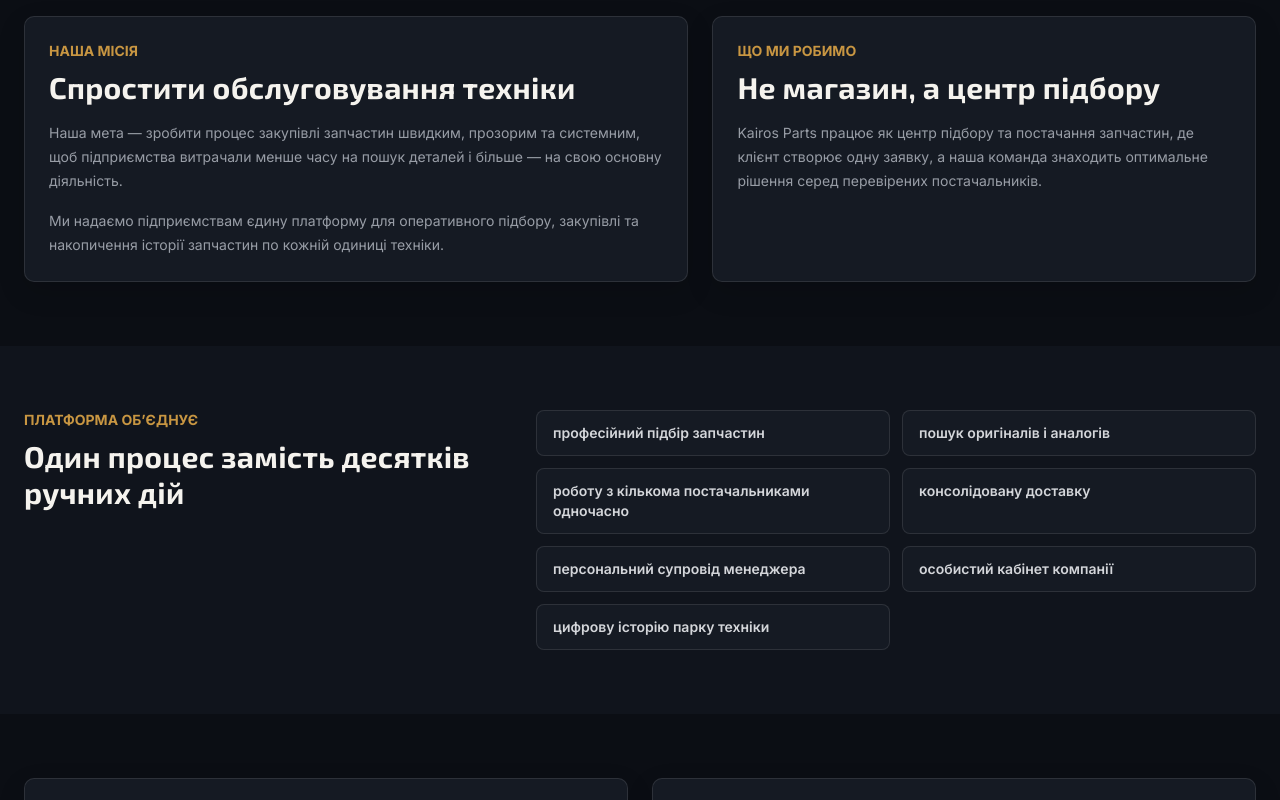
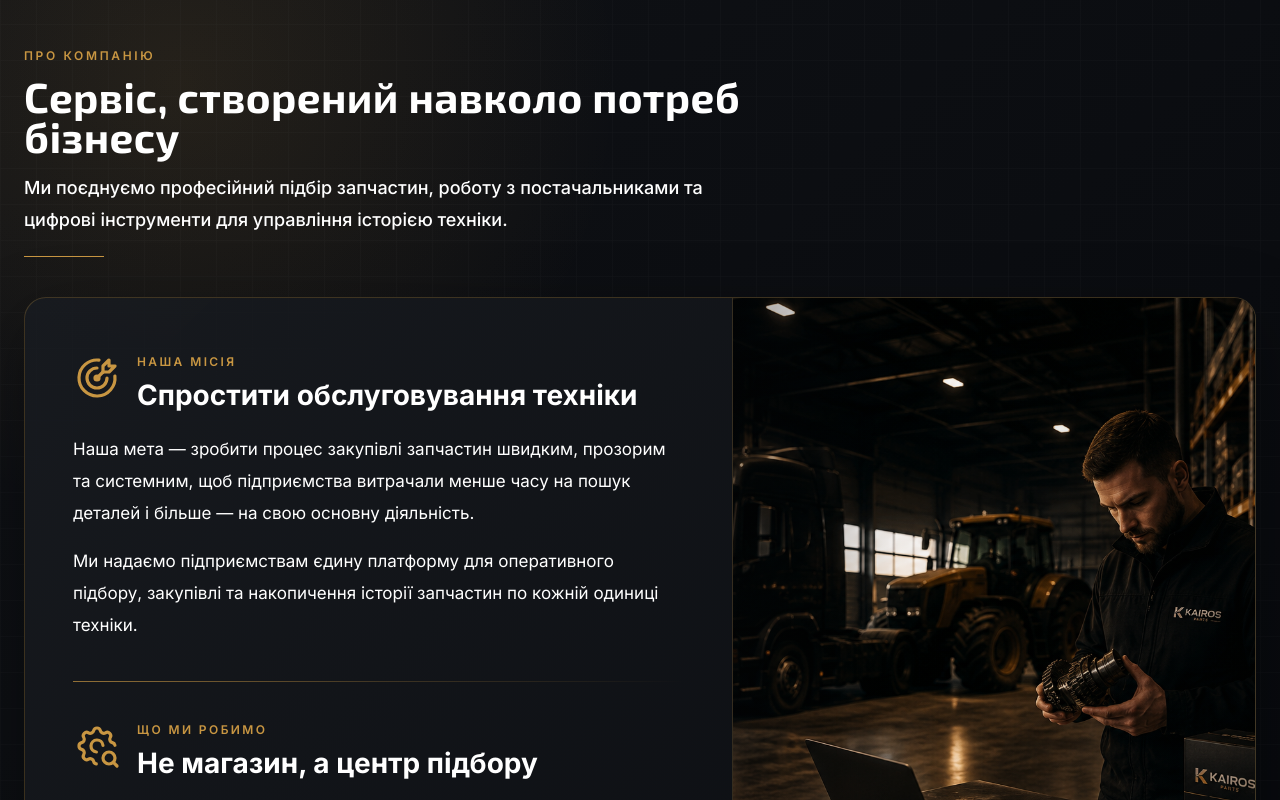
Before and after one commit to Serhiy199/Kairos-Parts, a Next.js app: page /about in a window 1280 px wide. Shown: the part 800-1600 px from the top of the page. Built offline with nearby package versions, Linux system fonts and the light colour scheme.

Commit message:
style(about): redesign mission and service section

```diff
--- a/app/(public)/about/page.tsx
+++ b/app/(public)/about/page.tsx
@@ -8,6 +8,7 @@ import {
   TbHeartHandshake,
   TbSettingsSearch,
   TbShieldCheck,
+  TbTargetArrow,
   TbTools,
   TbTractor,
   TbTruck,
@@ -134,28 +135,85 @@ export default function AboutPage() {
         </div>
       </section>
 
-      <section className="bg-public-page py-16">
-        <div className="kp-container grid gap-6 lg:grid-cols-[1.1fr_0.9fr]">
-          <article className="public-card p-6">
-            <p className="text-sm font-bold uppercase text-accent">Наша місія</p>
-            <h2 className="mt-2 text-3xl font-bold text-public-primary">Спростити обслуговування техніки</h2>
-            <p className="mt-4 text-sm leading-6 text-public-muted">
-              Наша мета — зробити процес закупівлі запчастин швидким, прозорим та системним, щоб підприємства
-              витрачали менше часу на пошук деталей і більше — на свою основну діяльність.
+      <section className="relative overflow-hidden bg-public-page py-16 text-white sm:py-20 lg:py-24">
+        <div className="pointer-events-none absolute inset-0 bg-[radial-gradient(circle_at_14%_12%,rgba(200,150,66,0.12),transparent_30%),linear-gradient(135deg,rgba(16,18,22,0.98),rgba(7,9,13,1))]" />
+        <div className="pointer-events-none absolute inset-0 opacity-[0.03] [background-image:linear-gradient(rgba(232,232,232,0.55)_1px,transparent_1px),linear-gradient(90deg,rgba(232,232,232,0.55)_1px,transparent_1px)] [background-size:36px_36px]" />
+
+        <div className="kp-container relative">
+          <div className="max-w-[760px]">
+            <p className="text-xs font-semibold uppercase tracking-[0.22em] text-accent">Про компанію</p>
+            <h2 className="mt-3 text-3xl font-bold leading-tight text-white sm:text-4xl lg:text-[42px]">
+              Сервіс, створений навколо потреб бізнесу
+            </h2>
+            <p className="mt-4 max-w-[720px] text-base font-medium leading-7 text-white/72 sm:text-lg sm:leading-8">
+              Ми поєднуємо професійний підбір запчастин, роботу з постачальниками та цифрові інструменти для
+              управління історією техніки.
             </p>
-            <p className="mt-4 text-sm leading-6 text-public-muted">
+            <div className="mt-5 h-px w-20 bg-accent" />
+          </div>
+
+          <div className="mt-10 grid overflow-hidden rounded-[22px] border border-accent/25 bg-[linear-gradient(135deg,rgba(24,27,32,0.96),rgba(10,12,16,0.98))] shadow-[0_24px_70px_rgba(0,0,0,0.38)] lg:grid-cols-[minmax(0,1.15fr)_minmax(380px,0.85fr)] lg:items-stretch">
+            <div className="relative min-h-[320px] overflow-hidden border-b border-accent/20 sm:min-h-[400px] lg:col-start-2 lg:row-start-1 lg:min-h-[620px] lg:border-b-0 lg:border-l">
+              <Image
+                src="/images/about/mission-bg.png"
+                alt=""
+                fill
+                sizes="(min-width: 1024px) 42vw, 100vw"
+                className="object-cover object-[58%_center] sm:object-[62%_center] lg:object-[57%_center]"
+              />
+              <div className="pointer-events-none absolute inset-0 bg-[linear-gradient(180deg,rgba(5,7,10,0.04),rgba(5,7,10,0.28))] lg:bg-[linear-gradient(90deg,rgba(5,7,10,0.34),rgba(5,7,10,0.02)_32%,rgba(5,7,10,0.12))]" />
+            </div>
+
+            <div className="px-6 py-9 sm:px-10 sm:py-11 lg:col-start-1 lg:row-start-1 lg:flex lg:flex-col lg:justify-center lg:px-12 lg:py-14">
+              <article>
+                <div className="flex items-start gap-4">
+                  <TbTargetArrow
+                    aria-hidden="true"
+                    focusable="false"
+                    className="size-10 shrink-0 stroke-[1.6] text-accent sm:size-12"
+                  />
+                  <div className="min-w-0">
+                    <p className="text-xs font-semibold uppercase tracking-[0.2em] text-accent">Наша місія</p>
+                    <h3 className="mt-2 break-normal text-2xl font-bold leading-tight text-white sm:text-[28px]">
+                      Спростити обслуговування техніки
+                    </h3>
+                  </div>
+                </div>
+                <div className="mt-5 space-y-4 text-base leading-7 text-white/72 sm:text-[17px] sm:leading-8">
+                  <p>
+                    Наша мета — зробити процес закупівлі запчастин швидким, прозорим та системним, щоб
+                    підприємства витрачали менше часу на пошук деталей і більше — на свою основну діяльність.
+                  </p>
+                  <p>
                     Ми надаємо підприємствам єдину платформу для оперативного підбору, закупівлі та накопичення
                     історії запчастин по кожній одиниці техніки.
                   </p>
+                </div>
               </article>
-          <article className="public-card p-6">
-            <p className="text-sm font-bold uppercase text-accent">Що ми робимо</p>
-            <h2 className="mt-2 text-3xl font-bold text-public-primary">Не магазин, а центр підбору</h2>
-            <p className="mt-4 text-sm leading-6 text-public-muted">
-              Kairos Parts працює як центр підбору та постачання запчастин, де клієнт створює одну заявку,
-              а наша команда знаходить оптимальне рішення серед перевірених постачальників.
+
+              <div className="my-8 h-px bg-gradient-to-r from-accent/70 via-accent/25 to-transparent sm:my-10" />
+
+              <article>
+                <div className="flex items-start gap-4">
+                  <TbSettingsSearch
+                    aria-hidden="true"
+                    focusable="false"
+                    className="size-10 shrink-0 stroke-[1.6] text-accent sm:size-12"
+                  />
+                  <div className="min-w-0">
+                    <p className="text-xs font-semibold uppercase tracking-[0.2em] text-accent">Що ми робимо</p>
+                    <h3 className="mt-2 break-normal text-2xl font-bold leading-tight text-white sm:text-[28px]">
+                      Не магазин, а центр підбору
+                    </h3>
+                  </div>
+                </div>
+                <p className="mt-5 text-base leading-7 text-white/72 sm:text-[17px] sm:leading-8">
+                  Kairos Parts працює як центр підбору та постачання запчастин, де клієнт створює одну заявку, а
+                  наша команда знаходить оптимальне рішення серед перевірених постачальників.
                 </p>
               </article>
+            </div>
+          </div>
         </div>
       </section>
 
```
Also changed, not shown: public/images/about/mission-bg.png (added). Lines whose indentation alone changed are shown as unchanged.
